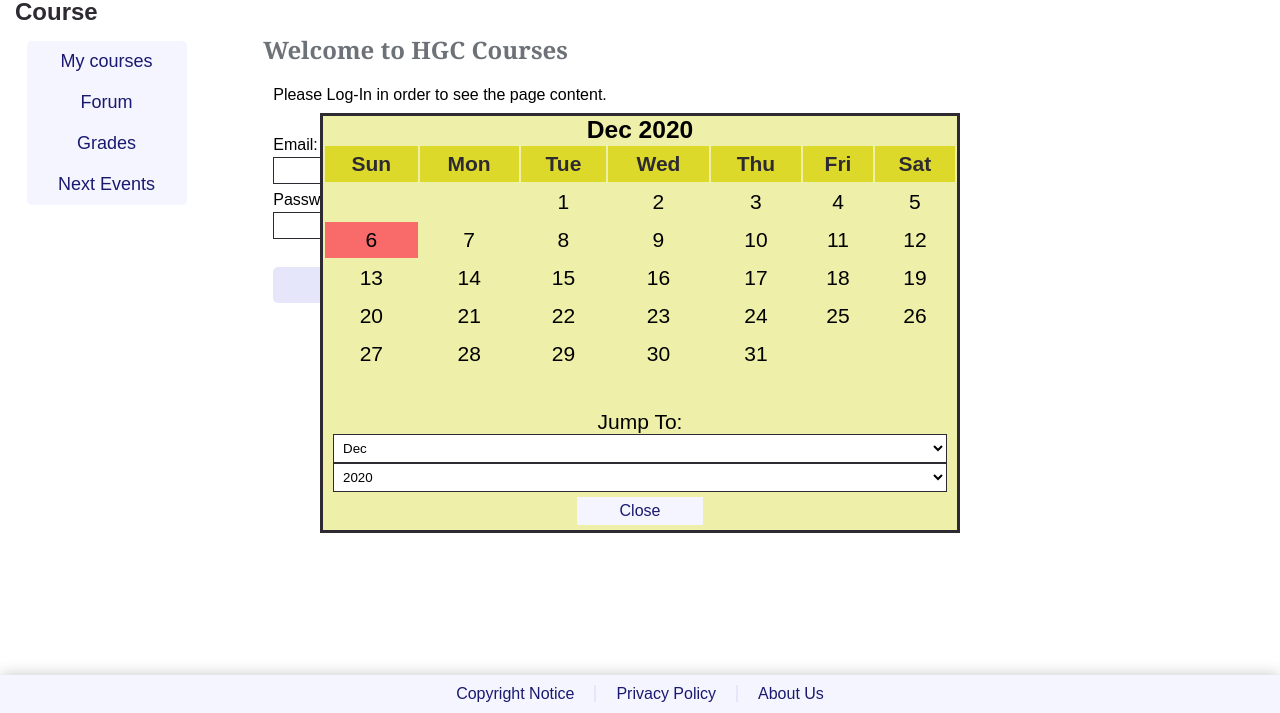
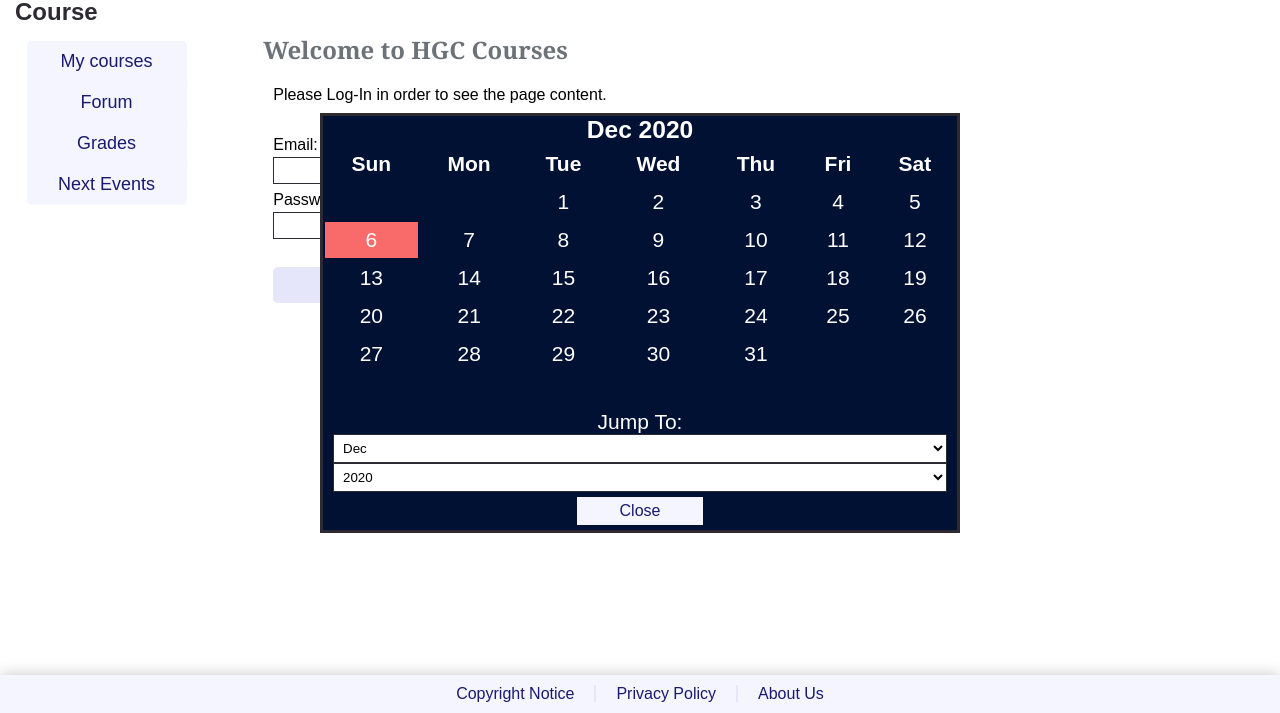
Before and after one commit to ManyaKha/IU_finalProject, a plain HTML site: page index.html in a window 1280 px wide. Both pictures are taken after a click on the item "Next Events". Shown: the part 87-800 px from the top of the page. Drawn offline with nearby package versions, Linux system fonts and the light colour scheme; files whose address does not match are found by name.

Commit message:
calendar version updated

```diff
--- a/index.html
+++ b/index.html
@@ -60,6 +60,7 @@
 				<li><a href="javascript:changeContent(grades)">Grades</a></li>
 				<li class="timeline-link"><a href="javascript:changeContent(news)">Last News</a></li>
 				<li class="open"><a href="javascript:changeContent(events)">Next Events</a></li>
+
 			</ul>
 		</nav>
 		<section class="col-10 col-t-10" id="content">
@@ -83,7 +84,7 @@
 			<div class="popup-content">
 				<div class="container col-6 col-t-9"></div>
 				<div class="card">
-					<h3 class="card-header" id="monthAndYear">Date</h3>
+					<h3 class="card-header" id="monthAndYear" style="color:white">Date</h3>
 					<table class="table" style="width:100%" id="calendar"><!--we will be creating a table having as the main title the actual month and year we are-->
 						<thead>
 						<tr> <!-- the week days will represent the main columns of the table-->
@@ -103,7 +104,7 @@
 					</table>
 					<br/>
 					<form class="form-inline"><!-- here we have the options to jump to another month of the year or to another complete year-->
-						<label class="lead mr-2 ml-2" for="month">Jump To: </label>
+						<label class="lead mr-2 ml-2" for="month" style="color:white">Jump To: </label>
 						<select class="form-control col-sm-6" name="month" id="month" onchange="jump()"><!-- choose the month the user want-->
 							<option value=0>Jan</option>
 							<option value=1>Feb</option>
--- a/style/style.css
+++ b/style/style.css
@@ -202,7 +202,7 @@ nav li a:hover, nav li a:active{
 	font-size: 18px;
 	position: fixed;
 	text-align: center;
-	background: #eeefa8;
+	background: #001133;
 	border: 3px solid #2d2a32;
 	width: 100%;
 	top:25%;
@@ -282,14 +282,15 @@ button:hover {
 	height: 80%;
 }
 #calendar td:hover{
-    background-color: #f5f5f5;
+	background-color: #f5f5f5;
 }
 .popup-content table {
 	border: 0;
+
 }
 
 .popup-content th {
-	background-color: #DDD92A;
+	background-color: #001133;
 	color: #2d2a32;
 }
 
@@ -297,6 +298,7 @@ button:hover {
 	font-family: Arial, Helvetica, sans-serif;
 	border-collapse: collapse;
 	padding: 6px;
+	color: white;
 }
 #content{
 	background-color: white;
```
